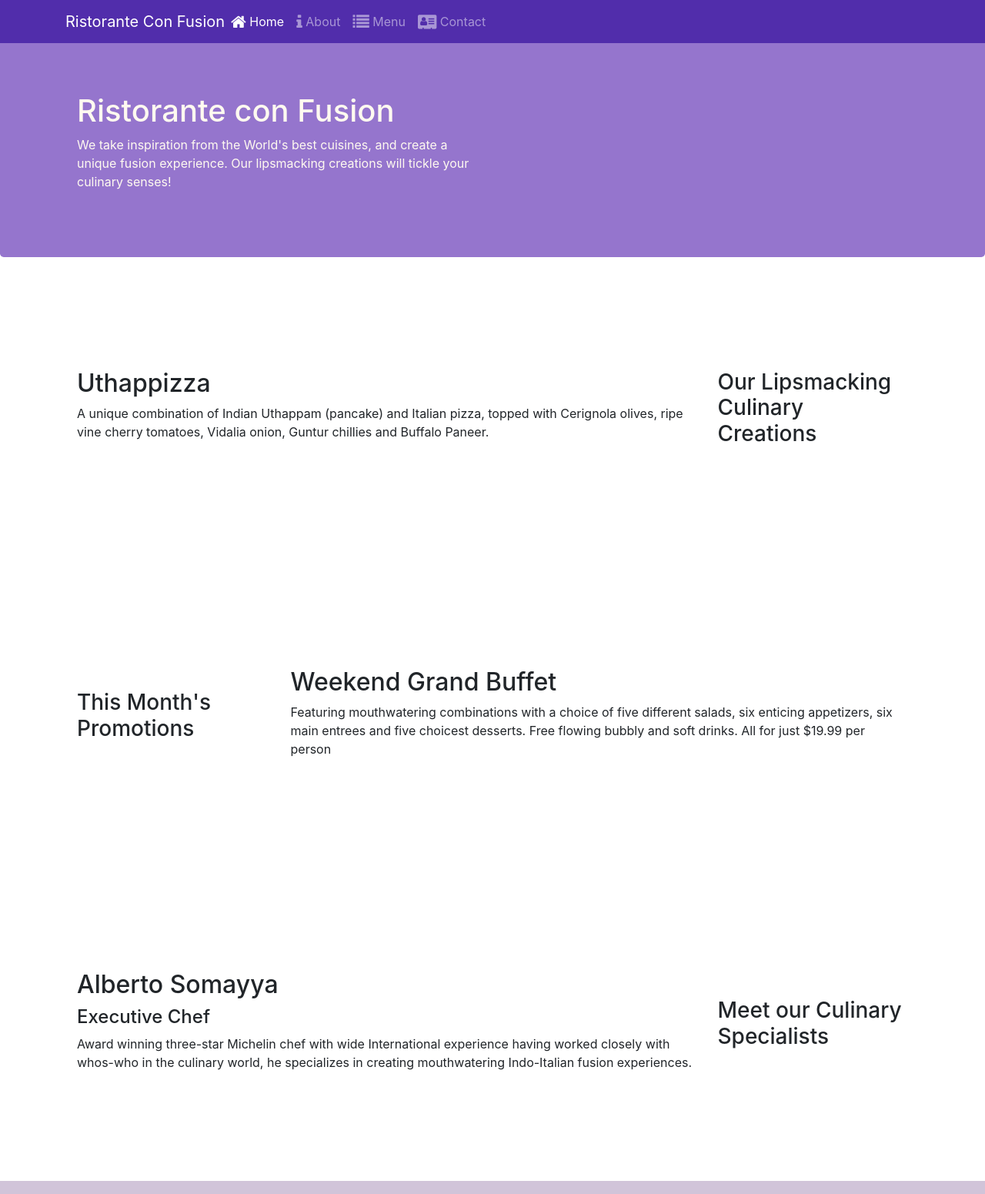
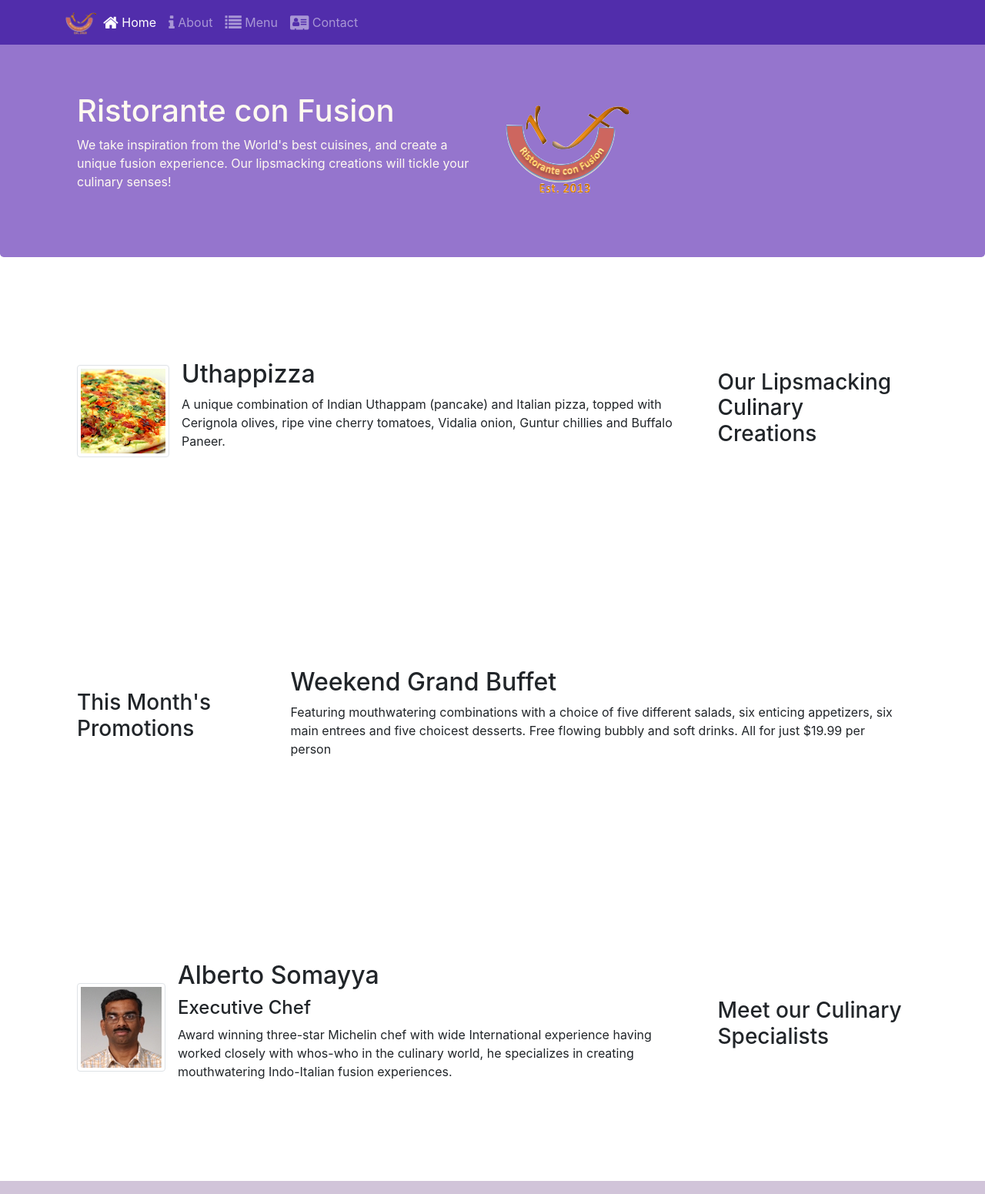
Before and after one commit to bibhu11/Ristorante-Con-Fusion, a website: page index.html in a window 1280 px wide. Shown: the top 1551 px of the page at 77% size. Drawn offline with nearby package versions, Linux system fonts and the light colour scheme.

Commit message:
Images and Media

```diff
--- a/index.html
+++ b/index.html
@@ -21,7 +21,7 @@
             <button class="navbar-toggler" type="button" data-toggle="collapse" data-target="#Navbar">
                 <span class="navbar-toggler-icon"></span>
             </button>
-            <a class="navbar-brand mr-auto" href="#">Ristorante Con Fusion</a>
+            <a class="navbar-brand mr-auto" href="#"><img src="img/logo.png" height="30" width="41"></a>
             <div class="collapse navbar-collapse" id="Navbar">
                 <ul class="navbar-nav mr-auto">
                     <li class="nav-item active"><a class="nav-link" href="#"><span class="fa fa-home fa-lg"></span> Home</a></li>
@@ -39,7 +39,8 @@
                     <h1>Ristorante con Fusion</h1>
                     <p>We take inspiration from the World's best cuisines, and create a unique fusion experience. Our lipsmacking creations will tickle your culinary senses!</p>
                 </div>
-                <div class="col-12 col-sm">
+                <div class="col-12 col-sm align-self-center">
+                    <img src="img/logo.png" class="img-fluid">
                 </div>
             </div>
         </div>
@@ -51,8 +52,14 @@
                 <h3>Our Lipsmacking Culinary Creations</h3>
             </div>
             <div class="col col-sm order-sm-first col-md">
-                <h2>Uthappizza</h2>
-                <p>A unique combination of Indian Uthappam (pancake) and Italian pizza, topped with Cerignola olives, ripe vine cherry tomatoes, Vidalia onion, Guntur chillies and Buffalo Paneer.</p>
+                <div class="media">
+                    <img class="d-flex mr-3 img-thumbnail align-self-center"
+                        src="img/uthappizza.png" alt="uthappiza">
+                    <div class="media-body">
+                        <h2 class="mt-0">Uthappizza</h2>
+                        <p>A unique combination of Indian Uthappam (pancake) and Italian pizza, topped with Cerignola olives, ripe vine cherry tomatoes, Vidalia onion, Guntur chillies and Buffalo Paneer.</p>
+                    </div>
+                </div>
             </div>
         </div>
 
@@ -72,9 +79,16 @@
                 <h3>Meet our Culinary Specialists</h3>
             </div>
             <div class="col col-sm order-sm-first col-md">
-                <h2>Alberto Somayya</h2>
-                <h4>Executive Chef</h4>
-                <p class="d-none d-sm-block">Award winning three-star Michelin chef with wide International experience having worked closely with whos-who in the culinary world, he specializes in creating mouthwatering Indo-Italian fusion experiences. </p>
+                <div class="media">
+                    <img class="d-flex mr-3 align-self-center img-thumbnail"
+                        src="img/alberto.png" alt="alberto">
+                    <div class="media-body">
+                        <h2 class="mt-0">Alberto Somayya</h2>
+                        <h4>Executive Chef</h4>
+                        <p class="d-none d-sm-block">Award winning three-star Michelin chef with wide International experience having worked closely with whos-who in the culinary world, he specializes in creating mouthwatering Indo-Italian fusion experiences. </p>
+
+                    </div>
+                </div>
             </div>
         </div>
     </div>
```
Also changed, not shown: aboutus.html (+3 -2 lines), contactus.html (+3 -2 lines), img/alberto.png (added), img/buffet.png (added), img/logo.png (added), img/uthappizza.png (added), 2 other files.
